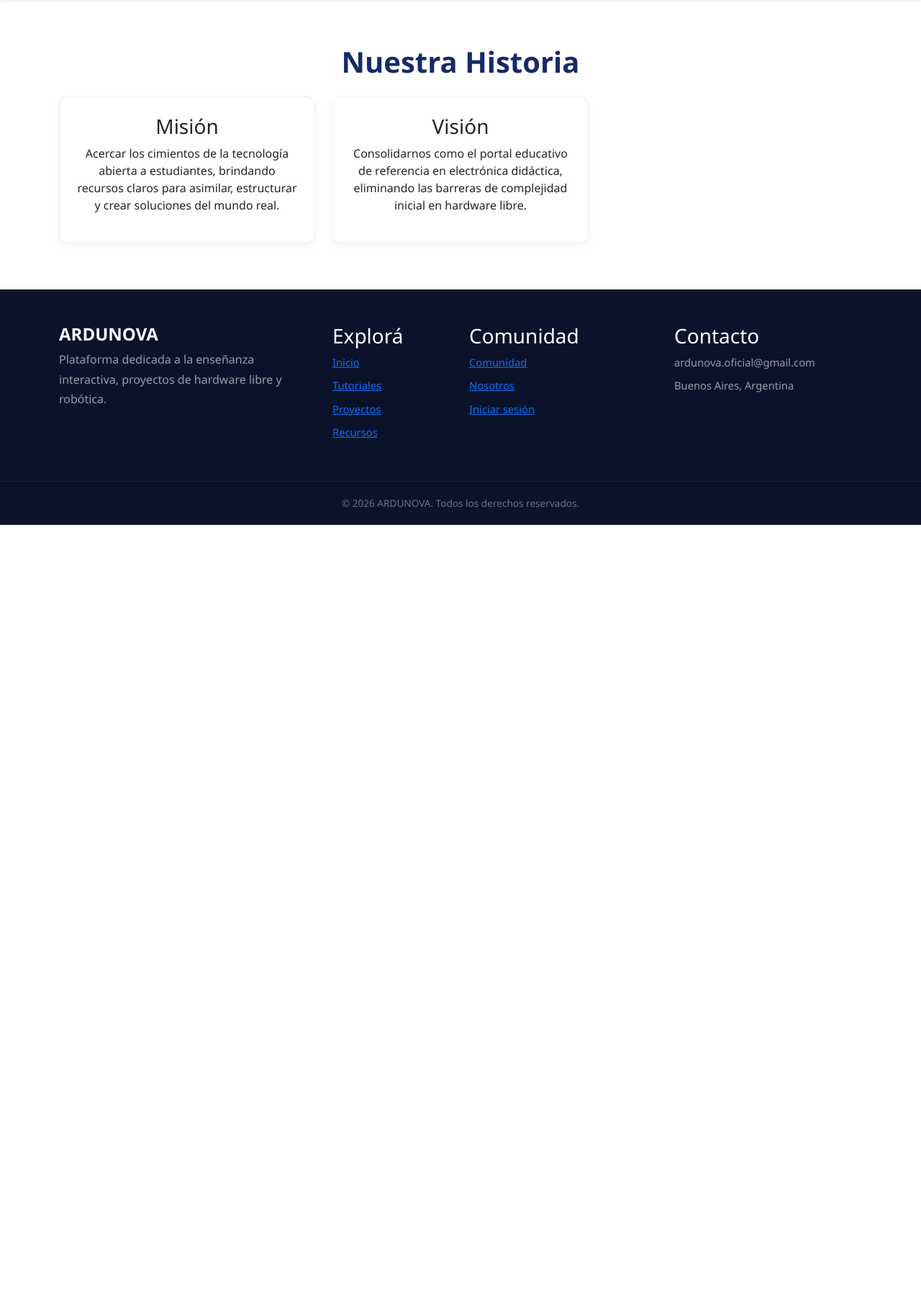
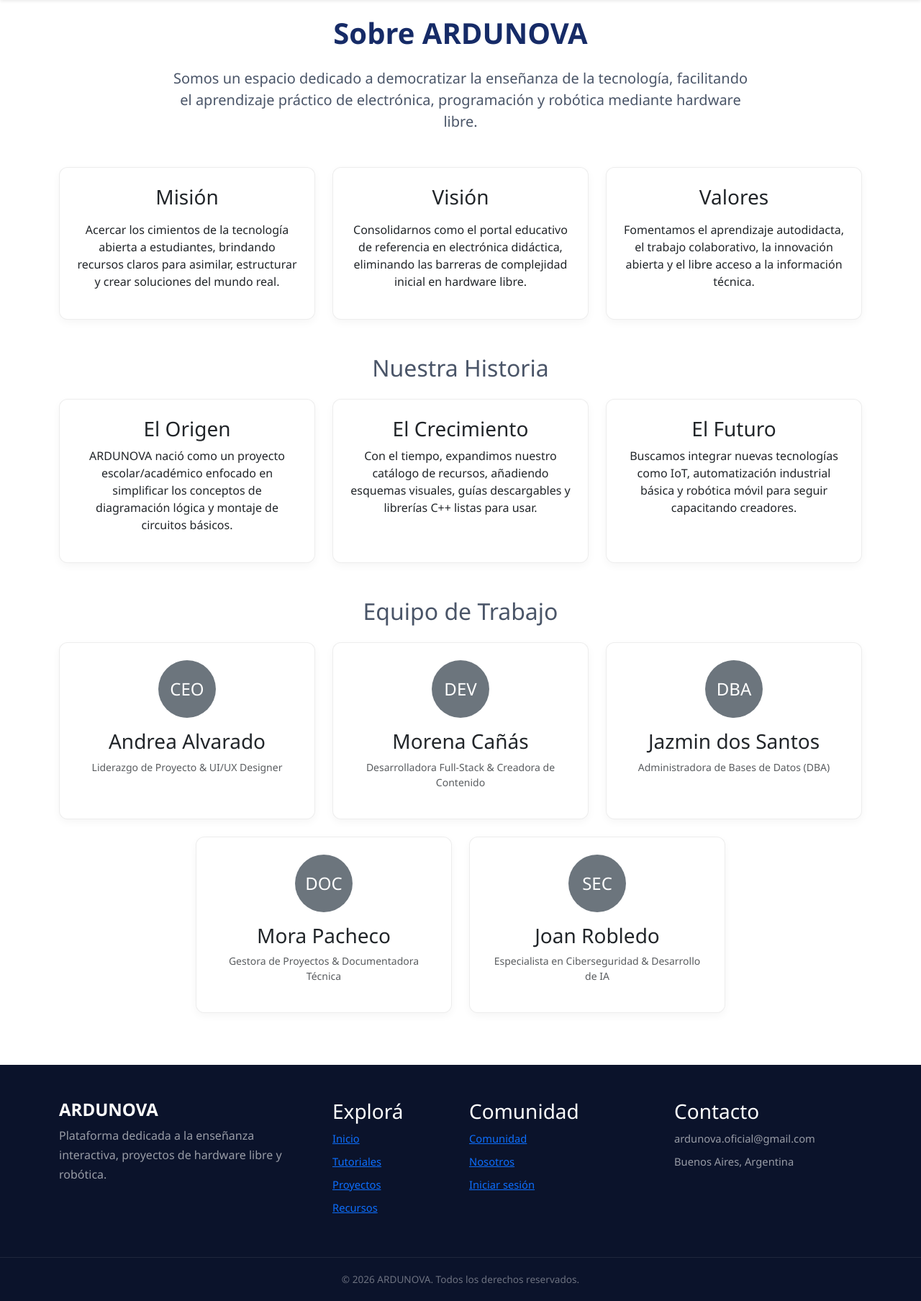
Before and after one commit to andreavs1/Prueba-Ardunova, a PHP site: page /ardunova/nosotros.php in a window 1280 px wide. Shown: the part 78-1885 px from the top of the page at 72% size. Before the commit the page ends 807 px from the top, so only its background shows below. Run offline with PHP 8.4, Linux system fonts and the light colour scheme.

Commit message:
chau comunidad hola nosotros

```diff
--- a/nosotros.php
+++ b/nosotros.php
@@ -7,30 +7,156 @@ $active_page = 'nosotros';
 <head>
   <meta charset="UTF-8">
   <meta name="viewport" content="width=device-width, initial-scale=1">
-  <meta name="description" content="ARDUNOVA - Aprendizaje práctico de Arduino, electrónica y robótica.">
+  <meta name="description" content="ARDUNOVA - Aprendizaje práctico de Arduino, electrónica y robótica. Conoce nuestra historia, misión y equipo.">
   <title>Nosotros - ARDUNOVA</title>
   <link href="https://cdn.jsdelivr.net/npm/bootstrap@5.3.3/dist/css/bootstrap.min.css" rel="stylesheet">
   <link rel="stylesheet" href="assets/css/style.css">
 </head>
 <body>
 <?php include 'includes/header.php'; ?>
-<main class="container section-container">
-<h1 class="section-title text-center">Nuestra Historia</h1>
-<div class="row g-4">
 
+<main class="container section-container py-4">
+  <!-- Encabezado Principal -->
+  <h1 class="section-title text-center mb-4">Sobre ARDUNOVA</h1>
+  <p class="lead text-center mb-5 mx-auto" style="max-width: 800px;">
+    Somos un espacio dedicado a democratizar la enseñanza de la tecnología, facilitando el aprendizaje práctico de electrónica, programación y robótica mediante hardware libre.
+  </p>
 
-<div class="col-12 col-sm-6 col-lg-4"><article class="card">
+  <!-- Misión, Visión y Valores -->
+  <section class="mb-5">
+    <div class="row g-4 justify-content-center">
+      <div class="col-12 col-md-6 col-lg-4">
+        <article class="card h-100">
           <div class="card-body text-center">
-<h3>Misión</h3>
+            <h3 class="mb-3">Misión</h3>
             <p>Acercar los cimientos de la tecnología abierta a estudiantes, brindando recursos claros para asimilar, estructurar y crear soluciones del mundo real.</p>
           </div>
-</article></div><div class="col-12 col-sm-6 col-lg-4"><article class="card">
+        </article>
+      </div>
+
+      <div class="col-12 col-md-6 col-lg-4">
+        <article class="card h-100">
           <div class="card-body text-center">
-<h3>Visión</h3>
+            <h3 class="mb-3">Visión</h3>
             <p>Consolidarnos como el portal educativo de referencia en electrónica didáctica, eliminando las barreras de complejidad inicial en hardware libre.</p>
           </div>
-</article></div></div>
+        </article>
+      </div>
+
+      <div class="col-12 col-md-6 col-lg-4">
+        <article class="card h-100">
+          <div class="card-body text-center">
+            <h3 class="mb-3">Valores</h3>
+            <p>Fomentamos el aprendizaje autodidacta, el trabajo colaborativo, la innovación abierta y el libre acceso a la información técnica.</p>
+          </div>
+        </article>
+      </div>
+    </div>
+  </section>
+
+  <!-- Nuestra Historia -->
+  <section class="mb-5">
+    <h2 class="text-center mb-4">Nuestra Historia</h2>
+    <div class="row g-4">
+      <div class="col-12 col-md-4">
+        <article class="card h-100">
+          <div class="card-body text-center">
+            <h3>El Origen</h3>
+            <p>ARDUNOVA nació como un proyecto escolar/académico enfocado en simplificar los conceptos de diagramación lógica y montaje de circuitos básicos.</p>
+          </div>
+        </article>
+      </div>
+      <div class="col-12 col-md-4">
+        <article class="card h-100">
+          <div class="card-body text-center">
+            <h3>El Crecimiento</h3>
+            <p>Con el tiempo, expandimos nuestro catálogo de recursos, añadiendo esquemas visuales, guías descargables y librerías C++ listas para usar.</p>
+          </div>
+        </article>
+      </div>
+      <div class="col-12 col-md-4">
+        <article class="card h-100">
+          <div class="card-body text-center">
+            <h3>El Futuro</h3>
+            <p>Buscamos integrar nuevas tecnologías como IoT, automatización industrial básica y robótica móvil para seguir capacitando creadores.</p>
+          </div>
+        </article>
+      </div>
+    </div>
+  </section>
+
+  <!-- Equipo / Integrantes (3 Arriba, 2 Abajo) -->
+  <section class="mb-5">
+    <h2 class="text-center mb-4">Equipo de Trabajo</h2>
+
+    <!-- Primera fila: 3 integrantes -->
+    <div class="row g-4 justify-content-center mb-4">
+      <div class="col-12 col-sm-6 col-md-4">
+        <article class="card text-center h-100">
+          <div class="card-body">
+            <div class="rounded-circle bg-secondary text-white mx-auto mb-3 d-flex align-items-center justify-content-center" style="width: 80px; height: 80px; font-size: 1.5rem;">
+              CEO
+            </div>
+            <h3>Andrea Alvarado</h3>
+            <p class="text-muted small">Liderazgo de Proyecto & UI/UX Designer</p>
+          </div>
+        </article>
+      </div>
+
+      <div class="col-12 col-sm-6 col-md-4">
+        <article class="card text-center h-100">
+          <div class="card-body">
+            <div class="rounded-circle bg-secondary text-white mx-auto mb-3 d-flex align-items-center justify-content-center" style="width: 80px; height: 80px; font-size: 1.5rem;">
+              DEV
+            </div>
+            <h3>Morena Cañás</h3>
+            <p class="text-muted small">Desarrolladora Full-Stack & Creadora de Contenido</p>
+          </div>
+        </article>
+      </div>
+
+      <div class="col-12 col-sm-6 col-md-4">
+        <article class="card text-center h-100">
+          <div class="card-body">
+            <div class="rounded-circle bg-secondary text-white mx-auto mb-3 d-flex align-items-center justify-content-center" style="width: 80px; height: 80px; font-size: 1.5rem;">
+              DBA
+            </div>
+            <h3>Jazmin dos Santos</h3>
+            <p class="text-muted small">Administradora de Bases de Datos (DBA)</p>
+          </div>
+        </article>
+      </div>
+    </div>
+
+    <!-- Segunda fila: 2 integrantes centrados -->
+    <div class="row g-4 justify-content-center">
+      <div class="col-12 col-sm-6 col-md-4">
+        <article class="card text-center h-100">
+          <div class="card-body">
+            <div class="rounded-circle bg-secondary text-white mx-auto mb-3 d-flex align-items-center justify-content-center" style="width: 80px; height: 80px; font-size: 1.5rem;">
+              DOC
+            </div>
+            <h3>Mora Pacheco</h3>
+            <p class="text-muted small">Gestora de Proyectos & Documentadora Técnica</p>
+          </div>
+        </article>
+      </div>
+
+      <div class="col-12 col-sm-6 col-md-4">
+        <article class="card text-center h-100">
+          <div class="card-body">
+            <div class="rounded-circle bg-secondary text-white mx-auto mb-3 d-flex align-items-center justify-content-center" style="width: 80px; height: 80px; font-size: 1.5rem;">
+              SEC
+            </div>
+            <h3>Joan Robledo</h3>
+            <p class="text-muted small">Especialista en Ciberseguridad & Desarrollo de IA</p>
+          </div>
+        </article>
+      </div>
+    </div>
+  </section>
 </main>
+
 <?php include 'includes/footer.php'; ?>
 </body>
 </html>
```
Also changed, not shown: comunidad.php (deleted, +0 -45 lines). Lines whose indentation alone changed are shown as unchanged.
